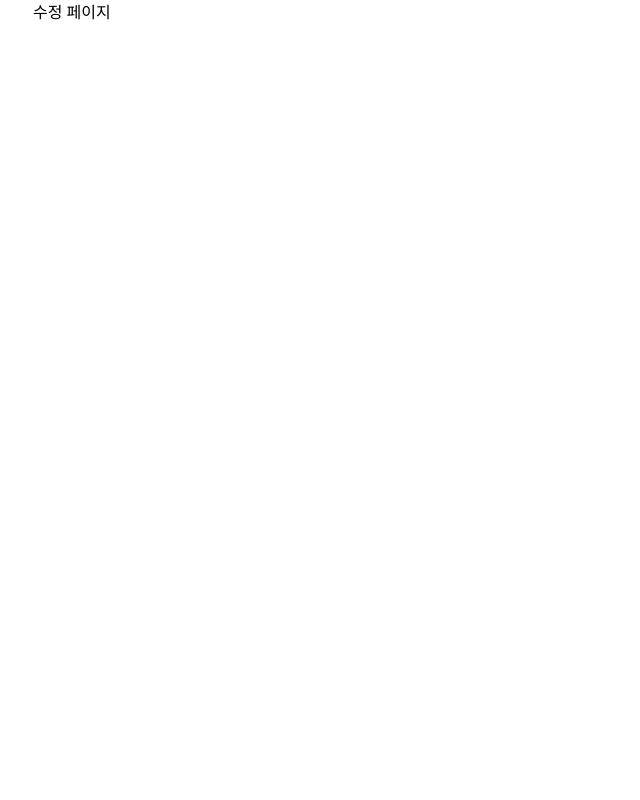
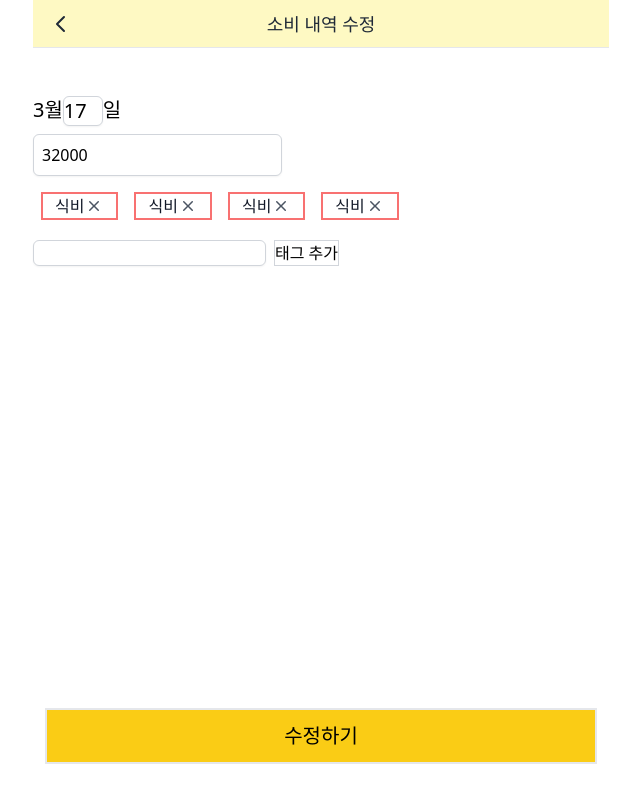
Before and after one commit to moonyoungchu/gagyeboo-project, a Next.js app in the folder Frontend/gongyu-gagyebu/: page /items/0 in a window 1280 px wide. Shown: the whole page, without its empty margins (319-959 px from the left). Built offline with nearby package versions, Linux system fonts and the light colour scheme.

Commit message:
feat: 소비추가, 소비수정, 예산수정 페이지 추가 및 디테일 처리

```diff
--- a/Frontend/gongyu-gagyebu/pages/budget.tsx
+++ b/Frontend/gongyu-gagyebu/pages/budget.tsx
@@ -1,8 +1,38 @@
 import type { NextPage } from "next";
+import Head from "next/head";
+import Layout from "../components/layout";
+import Tag from "../components/tag";
 
 const Budget: NextPage = () => {
   return (
-    <div className="text-xl"> 예산수정 페이지</div>
+    <Layout canGoBack={true} title={`예산 수정`}>
+      <Head>
+        <title>{`예산 수정`}</title>
+      </Head>
+
+      <div className="flex text-xl"> 이번달(3월) 예산을</div>
+
+      <div className="flex mt-2">
+        <input
+          id="amount"
+          value="32000"
+          className="w-30 appearance-none p-2 border border-gray-300 rounded-md shadow-sm placeholder-gray-400 focus:outline-none focus:ring-orange-500 focus:border-orange-500"
+        /> 원
+      </div>
+
+      <div className="flex text-xl"> 으로 변경할께요</div>
+
+
+
+
+      <div
+        className="w-full h-12 max-w-xl bottom-10 fixed flex justify-center items-center"
+      >
+        <button className="w-full mx-3 py-3 flex text-xl items-center justify-center bg-yellow-400 border-solid border-2">
+          변경하기
+        </button>
+      </div>
+    </Layout>
   );
 };
 
--- a/Frontend/gongyu-gagyebu/pages/items/[id].tsx
+++ b/Frontend/gongyu-gagyebu/pages/items/[id].tsx
@@ -1,7 +1,45 @@
 import type { NextPage } from "next";
+import Head from "next/head";
+import Layout from "../../components/layout";
+import Tag from "../../components/tag";
 
 const Input: NextPage = () => {
-  return <div>수정 페이지</div>;
+  return (
+    <Layout canGoBack={true} title={"소비 내역 수정"}>
+      <Head>
+        <title>{`소비 내역 수정`}</title>
+      </Head>
+
+      <div className="flex text-xl"> 3월 <input value="17" id="addtag" className="w-10 appearance-none border border-gray-300 rounded-md shadow-sm placeholder-gray-400 focus:outline-none focus:ring-orange-500 focus:border-orange-500"></input>일 </div>
+
+      <div className="flex mt-2">
+        <input
+          id="amount"
+          value="32000"
+          className="w-30 appearance-none p-2 border border-gray-300 rounded-md shadow-sm placeholder-gray-400 focus:outline-none focus:ring-orange-500 focus:border-orange-500"
+        />
+      </div>
+
+      <div className="flex mt-4">
+        {[1, 1, 1, 1].map((_, i) => (
+          <Tag id={i} key={i} name={"식비"} />
+        ))}
+      </div>
+
+      <div className="flex mt-5">
+       <input id="addtag" className="appearance-none border border-gray-300 rounded-md shadow-sm placeholder-gray-400 focus:outline-none focus:ring-orange-500 focus:border-orange-500"></input>
+       <button className="border border-gray-300 mx-2">태그 추가</button>
+      </div>
+
+      <div
+        className="w-full h-12 max-w-xl bottom-10 fixed flex justify-center items-center"
+      >
+        <button className="w-full mx-3 py-3 flex text-xl items-center justify-center bg-yellow-400 border-solid border-2">
+          수정하기
+        </button>
+      </div>
+    </Layout>
+  );
 };
 
 export default Input;
--- a/Frontend/gongyu-gagyebu/pages/items/add.tsx
+++ b/Frontend/gongyu-gagyebu/pages/items/add.tsx
@@ -5,9 +5,9 @@ import Tag from "../../components/tag";
 
 const Add: NextPage = () => {
   return (
-    <Layout canGoBack={true}>
+    <Layout canGoBack={true} title={"소비 추가"}>
       <Head>
-        <title>{`지출 추가`}</title>
+        <title>{`소비 추가`}</title>
       </Head>
 
       <div className="flex text-xl"> 3월 <input value="17" id="addtag" className="w-10 appearance-none border border-gray-300 rounded-md shadow-sm placeholder-gray-400 focus:outline-none focus:ring-orange-500 focus:border-orange-500"></input>일 </div>
@@ -35,7 +35,7 @@ const Add: NextPage = () => {
         className="w-full h-12 max-w-xl bottom-10 fixed flex justify-center items-center"
       >
         <button className="w-full mx-3 py-3 flex text-xl items-center justify-center bg-yellow-400 border-solid border-2">
-          지출 추가
+          추가하기
         </button>
       </div>
     </Layout>
```
